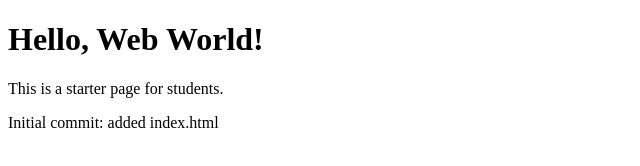
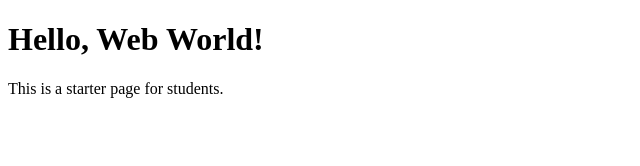
Before and after one commit to mfrank1978/starter-html-site, a plain HTML site: page index.html in a window 1280 px wide. Shown: the whole page, without its empty margins (0-640 px from the left). Drawn offline with Linux system fonts and the light colour scheme.

Commit message:
Update index.html

```diff
--- a/index.html
+++ b/index.html
@@ -6,5 +6,3 @@
     <p>This is a starter page for students.</p>
   </body>
 </html>
-
-Initial commit: added index.html
```
